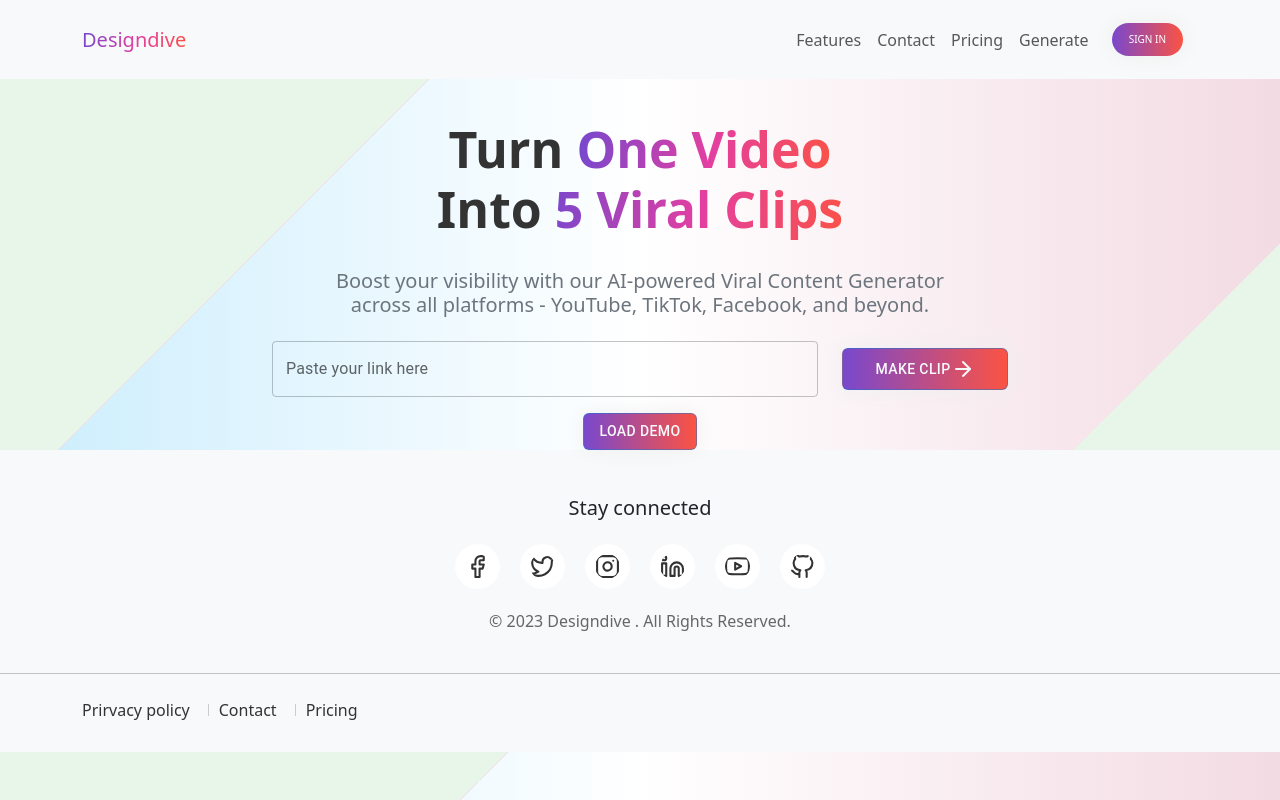
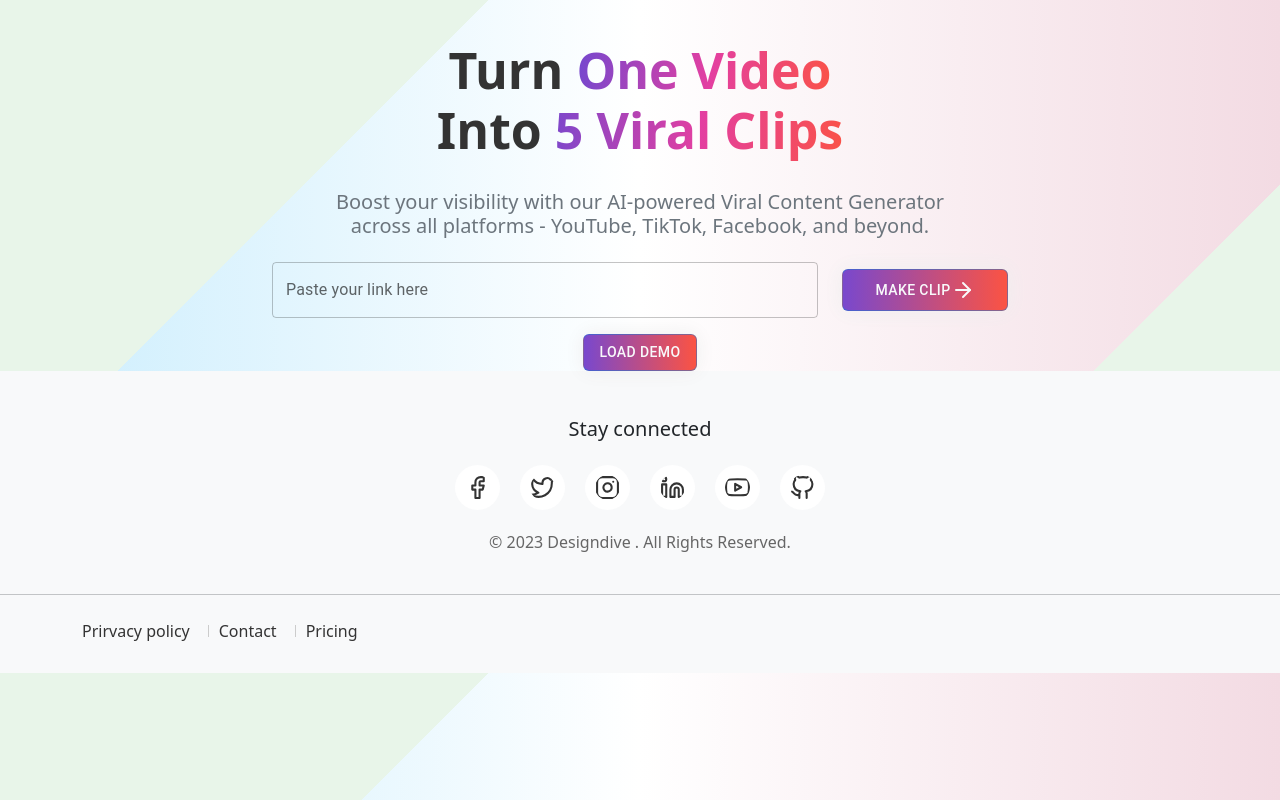
Before and after one commit to DLOVRIC2/designdive, a React (Create React App) app in the folder frontend/: page / in a window 1280 px wide. Built offline with nearby package versions, Linux system fonts and the light colour scheme.

Commit message:
Removing navbar from home

```diff
--- a/frontend/src/features/Home.jsx
+++ b/frontend/src/features/Home.jsx
@@ -1,16 +1,14 @@
 import React from 'react'
 import Body from './Body'
 import Footer from './Footer'
-import Navb from './Navb'
 
 const Home = () => {
   return (
     <div>
-      <Navb/>
-     <Body/>
-    <Footer/>
+      <Body/>
+      <Footer/>
     </div>
   )
 }
 
-export default Home
+export default Home;
```
